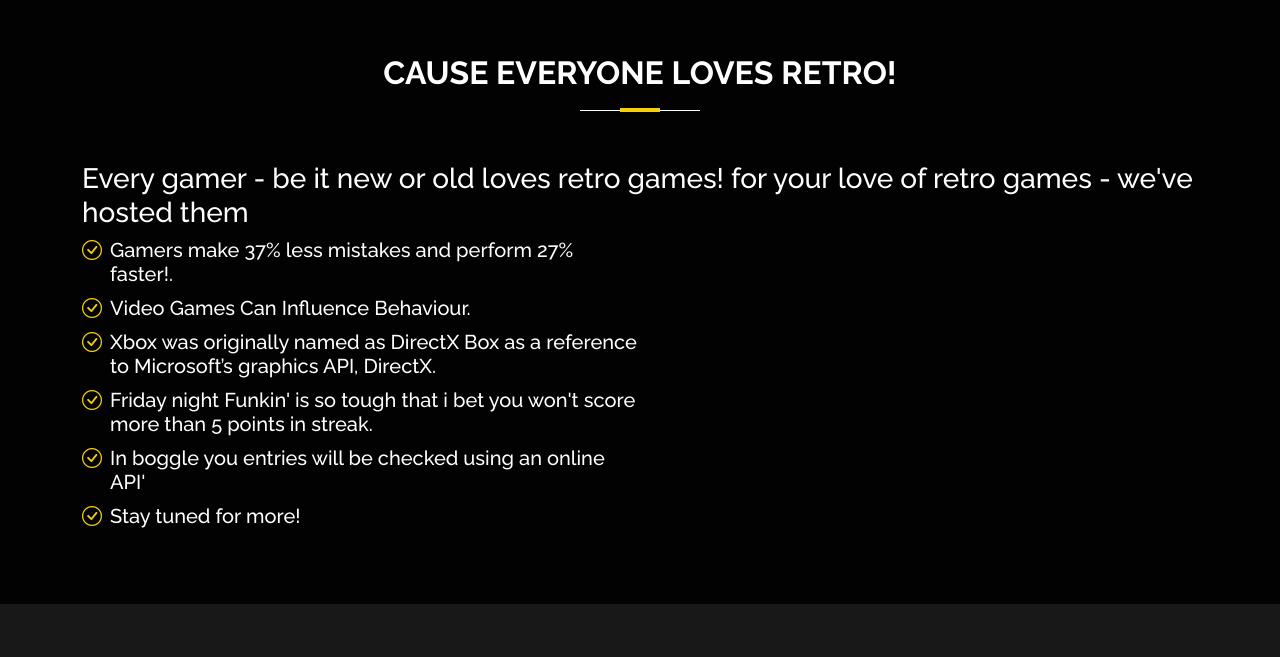
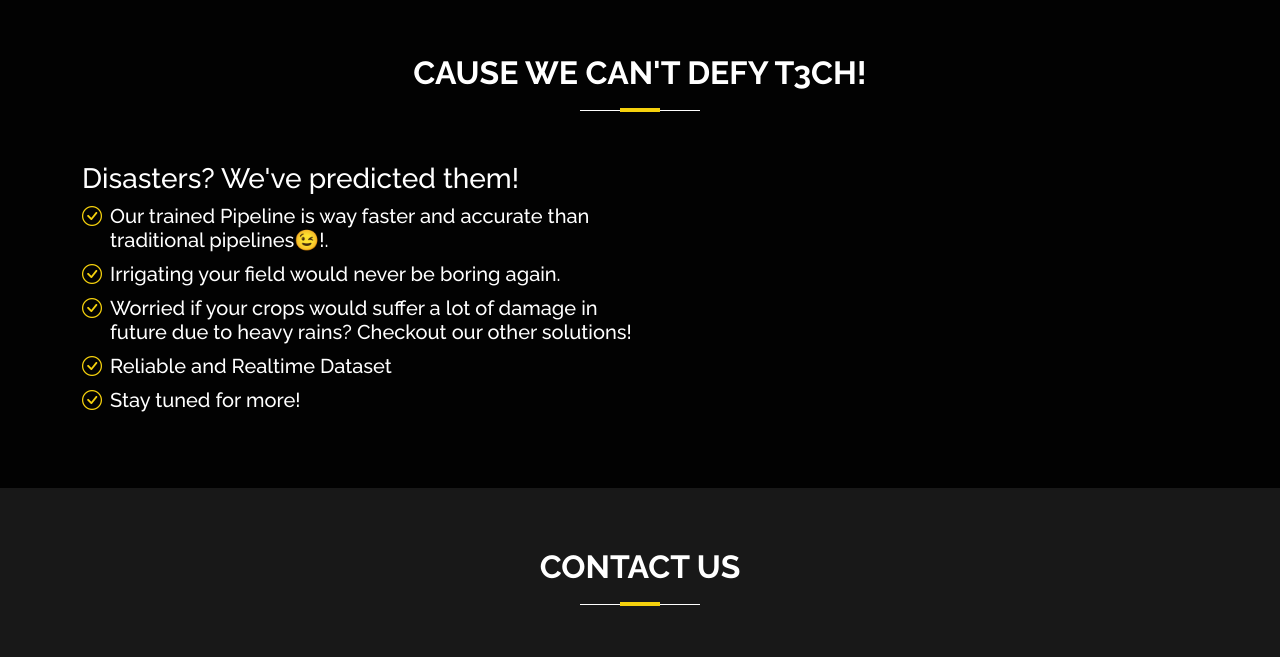
Before and after one commit to Sarthak061/Soil-Moisture-Pred-NITH, a plain HTML site: page index.html in a window 1280 px wide. Shown: the part 1254-1911 px from the top of the page. Drawn offline with nearby package versions, Linux system fonts and the light colour scheme; a script that the page names is missing.

Commit message:
Update index.html

```diff
--- a/index.html
+++ b/index.html
@@ -75,7 +75,7 @@
                 <div class="col-lg-5 col-12 my-auto mt-lg-auto mt-5">
                     <h1>D3fML</h1>
 
-                    <p class="mt-4">We are <span class="typed" data-typed-items="HASH DEFIANCE, Creators"></span></p>
+                    <p class="mt-4">We are <span class="typed" data-typed-items="DEFIANCE, D3FML, Predictors!"></span></p>
 
                 </div>
                 <div class="col-lg-6 col-12 my-auto">
@@ -223,19 +223,18 @@
     <section id="about" class="about">
         <div class="container">
             <div class="section-title">
-                <h2>Cause everyone loves retro!</h2>
+                <h2>Cause we can't defy T3CH!</h2>
             </div>
-            <h3>Every gamer - be it new or old loves retro games! for your love of retro games - we've hosted them</h3>
+            <h3>Disasters? We've predicted them!</h3>
             <div class="col-12 content">
 
                 <div class="col-md-6 col-12">
                     <h5>
                         <ul>
-                            <li><i class="bi bi-check-circle"></i> Gamers make 37% less mistakes and perform 27% faster!.</li>
-                            <li><i class="bi bi-check-circle"></i> Video Games Can Influence Behaviour.</li>
-                            <li><i class="bi bi-check-circle"></i> Xbox was originally named as DirectX Box as a reference to Microsoft’s graphics API, DirectX.</li>
-                            <li><i class="bi bi-check-circle"></i> Friday night Funkin' is so tough that i bet you won't score more than 5 points in streak.</li>
-                            <li><i class="bi bi-check-circle"></i> In boggle you entries will be checked using an online API'</li>
+                            <li><i class="bi bi-check-circle"></i> Our trained Pipeline is way faster and accurate than traditional pipelines😉!.</li>
+                            <li><i class="bi bi-check-circle"></i> Irrigating your field would never be boring again.</li>
+                            <li><i class="bi bi-check-circle"></i> Worried if your crops would suffer a lot of damage in future due to heavy rains? Checkout our other solutions!</li>
+                            <li><i class="bi bi-check-circle"></i> Reliable and Realtime Dataset</li>
                             <li><i class="bi bi-check-circle"></i> Stay tuned for more!</li>
 
                         </ul>
@@ -268,7 +267,7 @@
                             </div>
 
                             <div class="email">
-                                <a href="mailto:wearedenoviz@gmail.com" target="_blank">
+                                <a href="mailto:sarthak0610@gmail.com" target="_blank">
                                     <i class="bi bi-envelope"></i>
                                     <h4>Email:</h4>
                                     <p>incstocker@gmail.com</p>
```
